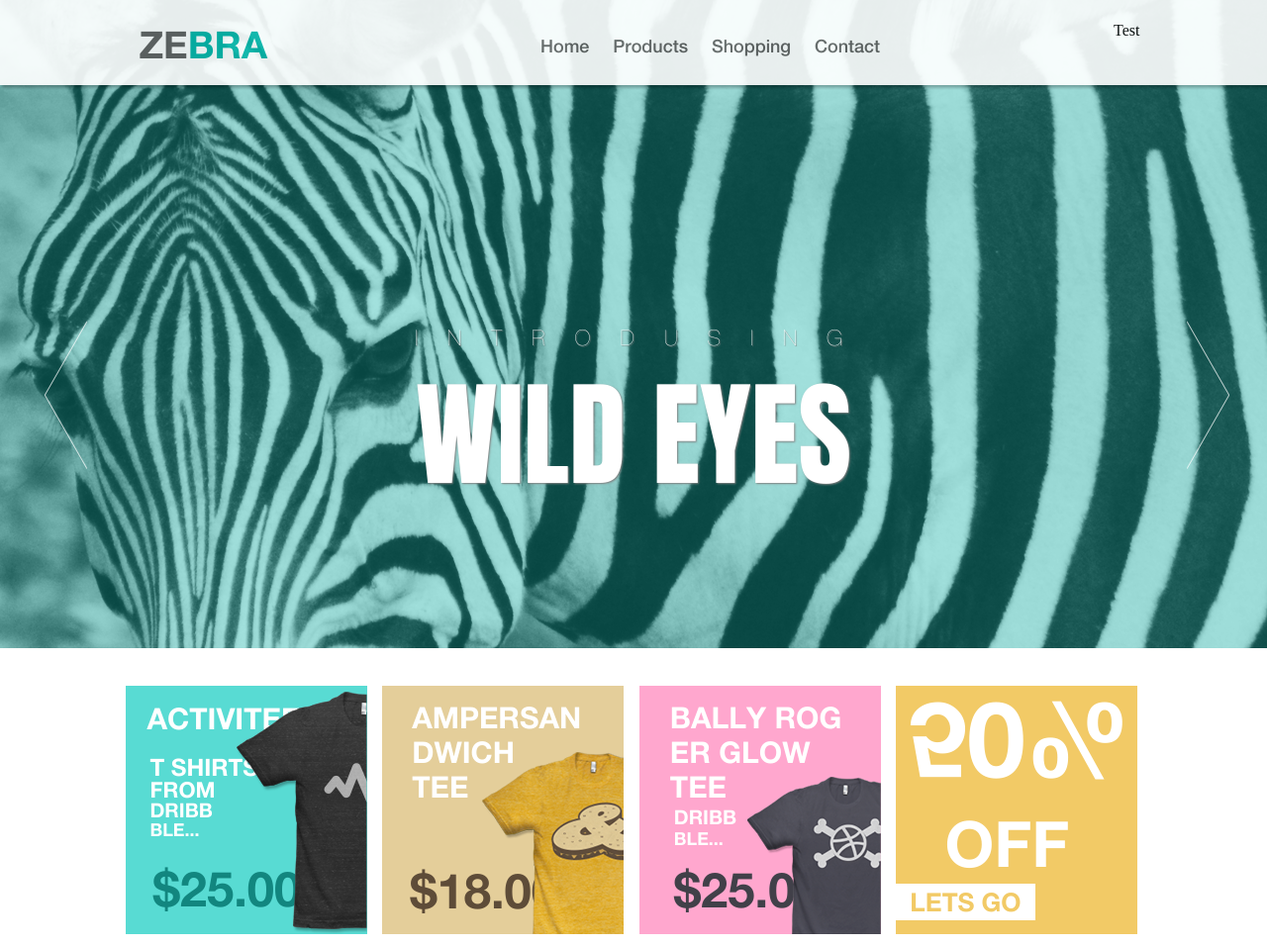
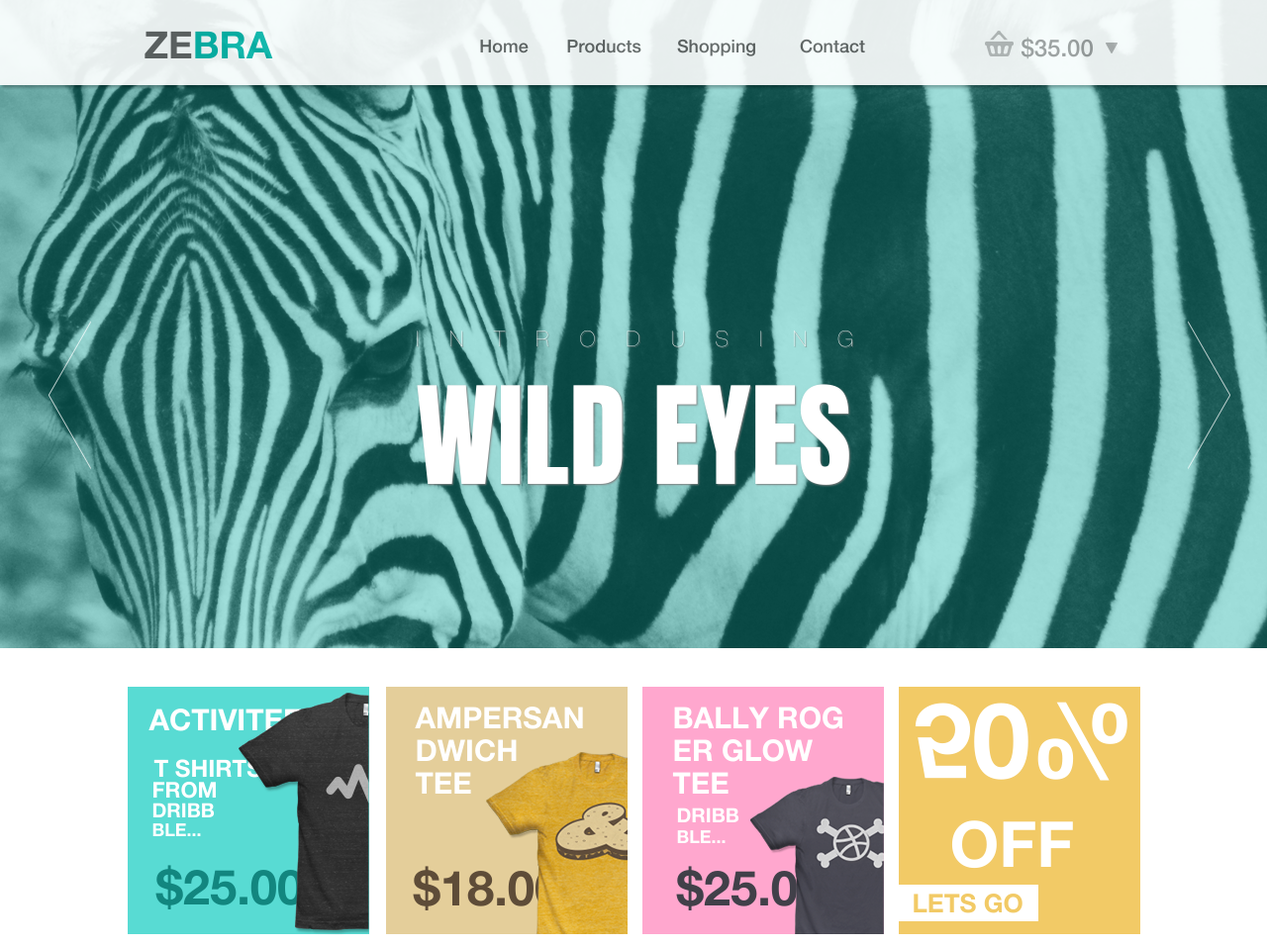
Before and after one commit to sergeypavlyk/Zebra, a website: page index.html in a window 1280 px wide. Shown: the top 957 px of the page at 99% size. Drawn offline with nearby package versions, Linux system fonts and the light colour scheme.

Commit message:
pixelperfect

```diff
--- a/index.html
+++ b/index.html
@@ -32,10 +32,14 @@
                         <li id="contacts">Contact</li>
                     </ul>
                 </div>
-                <div class="orders">Test</div>
+                <div class="orders">
+                    <img src="img/greybasket.png" alt="">
+                    <div class="text">$35.00</div>
+                    <img src="img/downarrow.png" alt="">
+                </div>
             </div>
         </nav>
-        <div class="dropdown"></div>
+        <div class="dropdown" id="fixeddrop"></div>
     </header>
 
     <main>
--- a/scss/_banner1.scss
+++ b/scss/_banner1.scss
@@ -2,7 +2,7 @@
     background-image: url(../background/banner1.png);
     background-size: cover;
     background-repeat: no-repeat;
-    width: 100%;
+    width: 100vw;
     height: 655px;
     position: relative;
     overflow: hidden;
@@ -21,13 +21,13 @@
         img.left{
             position: absolute;
             top: 50%;
-            left: 15%;
+            left: 18%;
             transform: translateY(-50%);
         }
         img.right{
             position: absolute;
             top: 50%;
-            right: 10%;
+            right: 9%;
             transform: translateY(-50%);
         }
     }
@@ -79,13 +79,13 @@
         text-align: center;
         p:nth-child(1){
             font-size: 22px;
-            letter-spacing: 30px;
-            padding-top: 5px;
+            letter-spacing: 31px;
+            padding-top: 8px;
             line-height: 20px;
             color: #ffffff;
             font-family: var(--myfont);
             text-transform: uppercase;
-            padding-left: 20px;
+            padding-left: 33px;
             text-shadow: 1px 1px 1px grey;
         }
         p:nth-child(2){
--- a/scss/_categories.scss
+++ b/scss/_categories.scss
@@ -2,11 +2,11 @@
     background-image: url(../background/catregories.png);
     background-size: cover;
     background-repeat: no-repeat;
-    width: 100%;
+    width: 100vw;
     height: 800px;
     position: relative;
     @media all and (max-width: 1366px){
-        height: 560px;
+        height: 562px;
     }
     p{
         font-size: 116px;
@@ -15,8 +15,8 @@
         text-transform: uppercase;
         font-weight: 400;
         position: absolute;
-        top: 60px;
-        left: 49%;
+        top: 50px;
+        left: 49.5%;
         transform: translateX(-50%);
     }
 }
--- a/scss/_footer.scss
+++ b/scss/_footer.scss
@@ -1,5 +1,5 @@
 footer{
-    width: 100%;
+    width: 100vw;
     height: 10vh;
     background-color: #1b2330;
     overflow: hidden;
@@ -16,6 +16,8 @@ footer{
         font-family: var(--myfont);
         font-weight: bold;
         display: inline-block;
+        padding-left: 2px;
+        padding-top: 2px;
         span.grey{
             color: #626262;
         }
@@ -28,9 +30,10 @@ footer{
         color: #ffffff;
         font-family: var(--myfont);
         color: #626262;
-        line-height: 28px;
+        line-height: 25px;
         font-weight: 500;
         display: block;
+        padding-left: 3px;
     }
     .socials{
        display: inline;
@@ -40,7 +43,7 @@ footer{
            padding-left: 35px;
            padding-top: 10px;
            &:first-child{
-               padding-left: 40px;
+               padding-left: 39px;
            }
        }
     }
--- a/scss/_global.scss
+++ b/scss/_global.scss
@@ -43,7 +43,8 @@
 }
 
 .container{
-    width: 1023px;
+    max-width: 1023px;
+    width: 100%;
     margin: 0 auto;
 }
 *{
--- a/scss/_header.scss
+++ b/scss/_header.scss
@@ -4,20 +4,20 @@ header{
     left: 0;
     right: 0;
     height: 86px;
-    width: 100%;
+    width: 100vw;
     box-shadow: 1.5px 2.598px 3px rgba(0,0,0,0.31);
     background-color: #fff ;
     opacity: 0.9;
     z-index: 10;
-    padding: 22px 0;
     .logo{
         text-transform: uppercase;
         font-size: 38px;
         font-family: var(--myfont);
         font-weight: bold;
         display: inline-block;
-        padding-left: 12px;
+        padding-left: 17px;
         display: inline-block;
+        padding-top: 22px;
         span.grey{
             color: #626262;
         }
@@ -36,19 +36,63 @@ header{
     .container{
         display: flex;
         justify-content: space-between;
+        height: 86px;
     }
     .menu{
+        width: 430px;
+        height: 100%;
+        margin-left: 15px;
         ul{
+            display: flex;
+            justify-content: flex-start;
             list-style: none;
-            padding-top: 14px;
+            height: 100%;
             li{
-                display: inline;
+                display: inline-block;
                 font-size: 18px;
                 color: #626262;
                 font-family: var(--myfont);
                 font-weight: 500;
-                padding: 10px;
+                height: 100%;
+                padding: 20px;
+                padding-top: 36px;
+                transition: .5s;
+                cursor: pointer;
+                &:hover{
+                    color: #fff;
+                    background-color: #cf1a2b;
+                }
+                &:nth-child(1){
+                    padding-right: 18.5px;
+                }
+                &:nth-child(2){
+                    padding-right: 16px;
+                }
+                &:nth-child(3){
+                    padding-right: 24px;
+                }
             }
         }
     }
+    .orders{
+        font-size: 24px;
+        color: #9d9d9d;
+        font-family: var(--myfont);
+        font-weight: 500;
+        padding-right: 25px;
+        padding-top: 31px;
+        img:first-child{
+            margin-left: 5px;
+            display: inline-block;
+        }
+        img:last-child{
+            margin-bottom: 2px;
+            margin-right: -3px;
+            display: inline-block;
+        }
+        .text{
+            display: inline-block;
+            padding-right: 5px;
+        }
+    }
 }
--- a/scss/_levis.scss
+++ b/scss/_levis.scss
@@ -12,12 +12,12 @@
         img.logo{
             position: absolute;
             top: -17px;
-            margin-left: 2px;
+            margin-left: 6px;
         }
         img.master{
             position: absolute;
             top: 20px;
-            right: -55px;
+            right: -57px;
         }
         .iteminfo{
             padding: 50px;
@@ -28,10 +28,11 @@
                 color: #1d1d1d;
                 font-family: var(--myfont);
                 font-weight: bold;
+                padding-left: 4px;
             }
             p.description{
-                padding-left: 5px;
-                padding-top: 15px;
+                padding-left: 6px;
+                padding-top: 13px;
                 font-size: 14px;
                 line-height: 20px;
                 color: #1d1d1d;
@@ -51,8 +52,8 @@
                 font-family: var(--myfont);
                 font-weight: 500;
                 position: absolute;
-                left: 4px;
-                top: 20px;
+                left: 6px;
+                top: 24px;
             }
             span.price{
                 font-size: 36px;
@@ -60,8 +61,8 @@
                 font-family: var(--myfont);
                 font-weight: bold;
                 position: absolute;
-                top: 21px;
-                left: 100px;
+                top: 23px;
+                left: 103px;
             }
             button{
                 border: none;
@@ -75,14 +76,14 @@
                 padding-left: 4px;
                 font-weight: 500;
                 padding-bottom: 14px;
-                line-height: 25px;
+                line-height: 22px;
                 position: absolute;
-                top: 11px;
-                right: 25px;
+                top: 13px;
+                right: 21.5px;
                 cursor: pointer;
                 transition: 0.5s;
                 img{
-                    padding-right: 10px;
+                    padding-right: 12px;
                 }
                 &:hover{
                    opacity: .5;
@@ -91,8 +92,9 @@
         }
         .models{
             position: absolute;
-            bottom: 63px;
-            width: 100%;
+            bottom: 62px;
+            left: 2.5px;
+            width: 100.5%;
             display: flex;
             justify-content: space-evenly;
             .window{
@@ -104,9 +106,6 @@
                 background-size: cover;
                 &.active{
                     border: 1px solid red;
-                }
-                &:nth-child(1){
-                    margin-left: 5px;
                 }
             }
             p{
--- a/scss/_promos.scss
+++ b/scss/_promos.scss
@@ -1,7 +1,7 @@
 .promos{
-    height: 337px;
+    height: 336px;
     display: flex;
-    width: 100%;
+    width: 100vw;
     flex-direction: column;
     justify-content: center;
     .container{
@@ -9,16 +9,16 @@
         justify-content: space-between;
         padding-bottom: 10px;
         .item{
-            width: 244px;
-            height: 251px;
+            max-width: 244px;
+            width: 100%;
+            height: 250px;
             position: relative;
             padding: 15px;
             text-transform: uppercase;
             font-family: var(--myfont);
             transform: translateY(0%);
             transition: transform 0.5s ease-out;
-            margin-left: -2px;
-            margin-right: 2px;
+            margin-top: 2px;
             cursor: pointer;
             &:hover{
                 transform: translateY(-10%);
@@ -42,10 +42,11 @@
                     font-weight: bold;
                     span.h24px{
                         font-size: 24px;
+                        padding-left: 2px;
                     }
                     span.h22px{
                         font-size: 22px;
-                        line-height: 18px;
+                        line-height: 15px;
                     }
                     span.h20px{
                         font-size: 20px;
@@ -60,11 +61,12 @@
                     font-size: 49px;
                     color: #12867f;
                     font-weight: bold;
-                    padding-left: 13px;
-                    padding-top: 5px;
+                    padding-left: 14px;
+                    padding-top: 3px;
                 }
             }
             &:nth-child(2){
+                margin-left: 2px;
                 background-color: #e4ce9a;
                 img{
                     position: absolute;
@@ -76,7 +78,7 @@
                     color: #fff;
                     font-weight: bold;
                     padding-left: 15px;
-                    line-height: 35px;
+                    line-height: 33px;
                 }
                 p.bottom{
                     font-size: 49px;
@@ -84,7 +86,7 @@
                     font-weight: bold;
                     padding-left: 13px;
                     padding-bottom: 10px;
-                    padding-top: 57px;
+                    padding-top: 59px;
                 }
             }
             &:nth-child(3){
@@ -99,10 +101,10 @@
                     color: #ffffff;
                     font-weight: bold;
                     padding-left: 16px;
-                    line-height: 35px;
+                    line-height: 33px;
                 }
                 .centertext{
-                    padding-top: 3px;
+                    padding-top: 6px;
                     color: #fff;
                     font-weight: bold;
                     padding-left: 20px;
@@ -131,13 +133,14 @@
                     font-weight: bold;
                     transform: scale(1, -1);
                     line-height: 90px;
+                    padding-left: 2px;
                 }
                 p.center{
                     font-size: 64px;
                     color: #fff;
                     font-weight: bold;
-                    padding-left: 36px;
-                    padding-top: 18px;
+                    padding-left: 39px;
+                    padding-top: 17px;
                 }
                 .bottomtext{
                     width: 142px;
@@ -150,7 +153,7 @@
                     padding-top: 3px;
                     position: absolute;
                     left: 0;
-                    bottom: 14px;
+                    bottom: 13px;
                     margin-left: -1px;
                 }
             }
```
Also changed, not shown: css/style.css, img/downarrow.png (added), img/greybasket.png (added).
